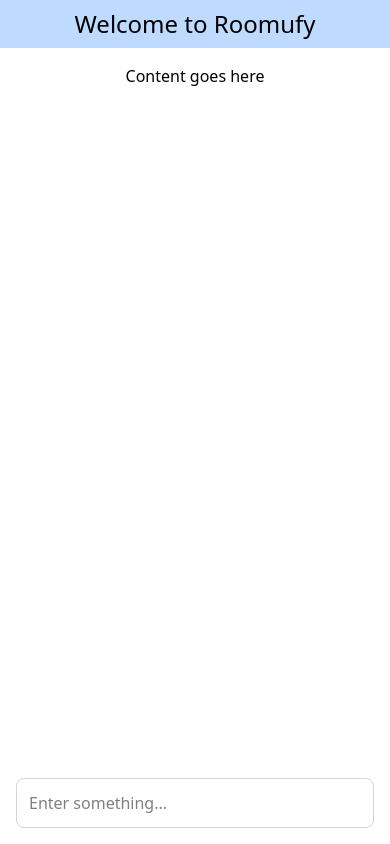
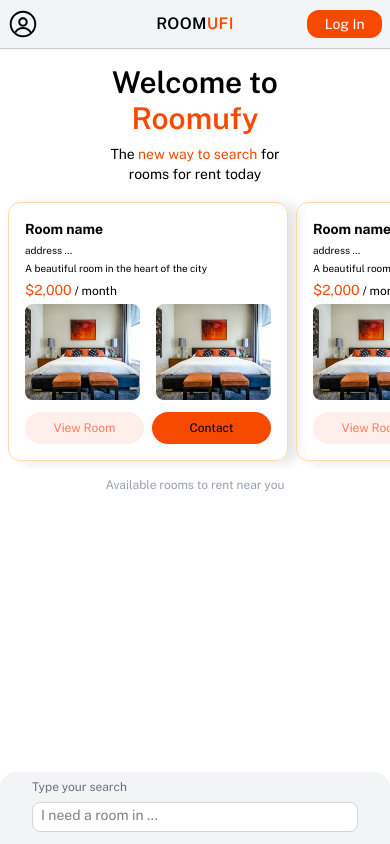
Before and after one commit to Lior-Lavon/Roomify-FE, a React (Vite) app: page /landing in a window 390 px wide. Built offline with nearby package versions, Linux system fonts and the light colour scheme.

Commit message:
trying to adjust screen size-4

```diff
--- a/src/pages/TestView/TestView.jsx
+++ b/src/pages/TestView/TestView.jsx
@@ -1,68 +1,56 @@
-import { useEffect, useState } from "react";
+import { useEffect, useRef, useState } from "react";
+import { PromptFooter, RoomCard, TopBar } from "../../components";
+import useKeyboardStatus from "../../utils/hooks/useViewportHeight";
 
+// fixed top-[17rem]
 const HomeView = () => {
-  const [footerBottom, setFooterBottom] = useState("1rem"); // Default bottom spacing
-  const [bodyPaddingTop, setBodyPaddingTop] = useState("0px"); // Default padding for body
+  const { isKeyboardOpen, keyboardHeight } = useKeyboardStatus();
 
   useEffect(() => {
-    const handleResize = () => {
-      if (window.visualViewport) {
-        const keyboardHeight =
-          window.innerHeight - window.visualViewport.height;
-
-        if (keyboardHeight > 0) {
-          // When keyboard is visible, adjust the padding of the body
-          setBodyPaddingTop(`${keyboardHeight}px`); // Move the body down by the keyboard height
-
-          // Adjust footer to be above the keyboard
-          setFooterBottom(`${keyboardHeight + 16}px`); // Add padding to footer to sit above the keyboard
-
-          // Prevent scrolling during keyboard visibility
-          document.body.style.overflow = "hidden"; // Disable scroll
-        } else {
-          // Reset the body padding and footer position when the keyboard is hidden
-          setBodyPaddingTop("0px");
-          setFooterBottom("1rem");
-          document.body.style.overflow = ""; // Allow scrolling again
-        }
-      }
-    };
-
-    // Add event listener for viewport resize (keyboard appears/disappears)
-    window.visualViewport?.addEventListener("resize", handleResize);
-
-    // Cleanup on unmount
-    return () => {
-      window.visualViewport?.removeEventListener("resize", handleResize);
-    };
-  }, []);
+    // heightRef.current = `top-[${keyboardHeight}px]`;
+    console.log("isKeyboardOpen !: ", isKeyboardOpen);
+    console.log("keyboardHeight !: ", Math.floor(keyboardHeight));
+  }, [isKeyboardOpen, keyboardHeight]);
 
   return (
-    <div className="relative h-screen bg-white">
-      {/* Top bar stays fixed */}
-      <div className="topBar fixed top-0 left-0 right-0 h-12 flex items-center justify-center bg-blue-200 z-10">
-        <h1 className="text-center text-2xl">Welcome to Roomufy</h1>
+    <div
+      className={`base:hidden sm:block md:hidden w-full h-[100dvh] text-3xl sans-regular bg-white fixed  transition-all duration-250 ${
+        !isKeyboardOpen ? "top-0" : "top-[267px]"
+      }`}
+    >
+      <TopBar showAvatar={true} showLogin={true} />
+
+      <div className="mt-4 inline-block w-full text-center">
+        <h1 className="text-black sans-bold">Welcome to</h1>
+        <h1 className="text-orange-600 sans-bold">Roomufy</h1>
+        <p className="text-black text-sm mt-2">
+          The <span className="text-orange-600 ">new way to search</span> for
+        </p>
+        <p className="text-black text-sm">rooms for rent today</p>
       </div>
 
-      {/* Main content with dynamic padding to avoid layout shifting */}
-      <div className="body" style={{ paddingTop: bodyPaddingTop }}>
-        {/* Content goes here */}
-        <div className="content flex-grow flex justify-center items-center pt-16 pb-16">
-          <p>Content goes here</p>
+      <div className="mt-2">
+        <div className="p-2 flex flex-row gap-2 overflow-auto">
+          <RoomCard />
+          <RoomCard />
+          <RoomCard />
+          <RoomCard />
+          <RoomCard />
+          <RoomCard />
+          <RoomCard />
         </div>
       </div>
 
-      {/* Footer moves above the keyboard */}
-      <div
-        className="footer fixed left-0 right-0 bottom-0 px-4 transition-all duration-300 z-20"
-        style={{ bottom: footerBottom }}
-      >
-        <input
-          type="text"
-          placeholder="Enter something..."
-          className="w-full p-3 border border-gray-300 rounded-lg focus:outline-none"
-        />
+      {/* <div className="text-sm">
+        <p>Keyboard Open: {isKeyboardOpen ? "Yes" : "No"}</p>
+        <p>Keyboard Height: {keyboardHeight}px</p>
       </div>
+ */}
+      <p className="text-center mt-2 text-[12px] text-sm text-gray-400">
+        Available rooms to rent near you
+      </p>
+
+      <PromptFooter pageType={"home"} />
     </div>
   );
 };
```
